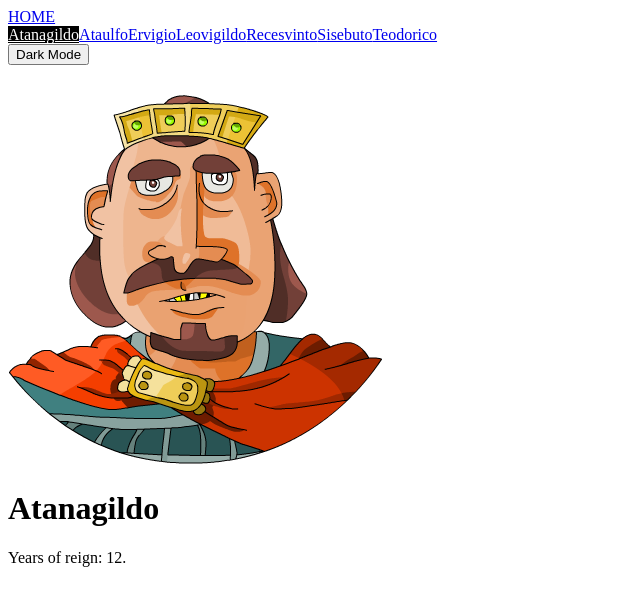
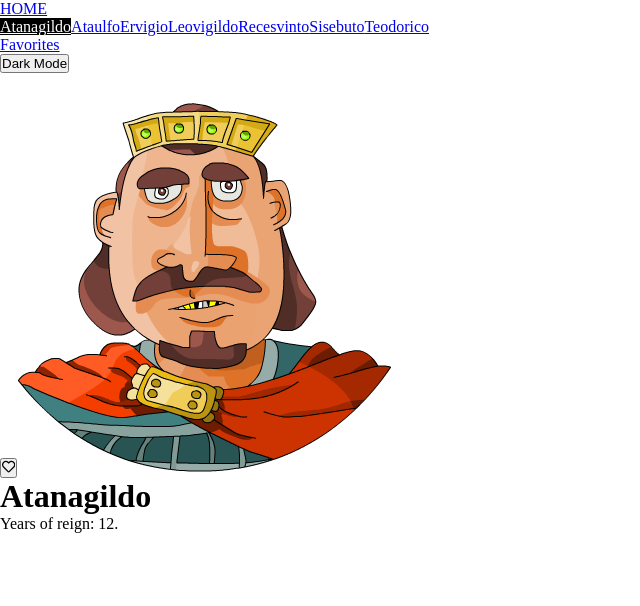
Before and after one commit to d-alejandro-salas/clase-useContext, a React (Vite) app: page /Atanagildo in a window 1280 px wide. Shown: the top 606 px of the page, without its empty margins (0-640 px from the left). Built offline with nearby package versions, Linux system fonts and the light colour scheme.

Commit message:
solucionado el funcionando de favoritos

```diff
--- a/index.html
+++ b/index.html
@@ -9,14 +9,21 @@
     />
     <title>The Tailwind React Kings!</title>
     <style>
+      *,
+      *::before,
+      *::after {
+        box-sizing: border-box;
+        margin: 0;
+        padding: 0;
+      }
       .active {
-        background-color: #000;
+        background-color: #000!important;
         color: #fff;
       }
     </style>
   </head>
-  <body>
-    <div id="root"></div>
+  <body class="m-0 p-0 h-screen">
+    <div id="root" class="m-0 p-0 h-screen"></div>
     <script type="module" src="/src/main.jsx"></script>
   </body>
 </html>
--- a/src/App.jsx
+++ b/src/App.jsx
@@ -5,9 +5,10 @@ import { BrowserRouter, Route, Routes } from 'react-router-dom';
 import "tailwindcss/tailwind.css";
 
 // Components
-import Nav from './components/Nav'; // Navigation component
+import {Nav} from './components/Nav'; // Navigation component
 import LandingPage from './pages/LandingPage'; // Landing page component
 import King from './pages/King'; // King page component
+import Favorites from './pages/Favorites'; // Favorites page component
 
 // Context
 import { ThemeContext } from './contexts/ThemeContextProvider';
@@ -18,10 +19,11 @@ function App() {
   return (
     <BrowserRouter>
       <Nav />
-      <main className={`${darkMode ? "bg-black" : "bg-white"} py-5 h-full`}>
+      <main className={`${darkMode ? "bg-black" : "bg-white"} py-5 min-h-screen`}>
         <Routes>
           <Route path="/" element={<LandingPage />} />
           <Route path="/:id" element={<King />} />
+          <Route path="/favorites" element={<Favorites />} />
         </Routes>
       </main>
     </BrowserRouter>
--- a/src/components/Nav.jsx
+++ b/src/components/Nav.jsx
@@ -1,34 +1,41 @@
 // src/components/Nav.jsx
 
+import { useContext } from 'react';
 import { NavLink } from 'react-router-dom';
 import kingsArray from '../utils/kingsIndex.js';
-import { ModeButton } from './atoms/Button';
+import { ModeButton } from './atoms/Button'; // Importa el botón para cambiar el modo
+import { ThemeContext } from '../contexts/ThemeContextProvider';
 
-function Nav() {
+const Nav = () => {
+  const { darkMode } = useContext(ThemeContext);
+
   return (
-    <nav className="flex justify-between w-full bg-blue-400 p-2 uppercase">
+    <nav className={`flex justify-between w-full ${darkMode ? "bg-gray-800" : "bg-blue-400"} p-2 uppercase`}>
       <div className="flex">
         <NavLink
           to="/"
-          className="flex items-center px-2 text-white hover:bg-sky-400 hover:font-bold"
-        >
+          className={`flex items-center px-2 ${darkMode ? "bg-gray-900" : "bg-blue-600"} text-white hover:${darkMode ? "bg-gray-900" : "bg-sky-400"} hover:font-bold`}>
           HOME
         </NavLink>
         <div className="flex items-center space-x-2">
           {kingsArray.map((king, index) => (
             <NavLink
-              className="text-white no-underline p-2 hover:bg-sky-400 hover:font-bold"
+              className={`text-white no-underline p-2 hover:${darkMode ? "bg-gray-700" : "bg-blue-500"} hover:font-bold`}
               key={index}
-              to={`/${king.name}`}
-            >
+              to={`/${king.name}`}>
               {king.name}
             </NavLink>
           ))}
         </div>
+        <NavLink
+          to="/favorites"
+          className={`flex items-center px-2 ${darkMode ? "bg-gray-900" : "bg-blue-600"} text-white hover:${darkMode ? "bg-gray-900" : "bg-sky-400"} hover:font-bold`}>
+          Favorites
+        </NavLink>
       </div>
       <ModeButton />
     </nav>
   );
 }
 
-export default Nav;
+export { Nav };
--- a/src/components/atoms/Heart.jsx
+++ b/src/components/atoms/Heart.jsx
@@ -1,34 +1,37 @@
-import { useState, useContext } from 'react';
+import { useState, useEffect, useContext } from 'react';
 import { FaHeart, FaRegHeart } from 'react-icons/fa';
-import { FavoritesContext } from '../../contexts/FavoritesContextProvider'; // Import the FavoritesContext
+import { FavoritesContext } from '../../contexts/FavoritesContextProvider';
 
 const Heart = ({ king }) => {
-  const [favorites, setFavorites] = useContext(FavoritesContext);
+  const { favorites, addFavorite , removeFavorite } = useContext(FavoritesContext);
 
-  const [liked, setLiked] = useState(false); // Initialize liked with a boolean value
+  const [liked, setLiked] = useState(false);
+
+  useEffect(() => {
+    const isFavorite = favorites.some((item) => item.id === king.id);
+    setLiked(isFavorite);
+    // 3. Actualización del estado inicial
+    // `useEffect` se ejecuta después de que el componente se haya renderizado.
+    // Verifica si el elemento `king` está en la lista de favoritos y actualiza el estado `liked` en consecuencia.
+  }, [favorites, king.id]);
+  // 4. Dependencias de `useEffect`
+  // `useEffect` se vuelve a ejecutar cada vez que cambian `favorites` o `king.id`.
 
   const handleClick = () => {
-    setLiked(prevStatus => !prevStatus);
-
-
-    //ESTA PORQUERÍA NO FUNCIONA xd
-    if (liked) {
-      // Add the king to favorites when liked
-      setFavorites(prevFavorites => [...prevFavorites, king]);
-    } else {
-      // Remove the king from favorites when unliked
-      setFavorites(prevFavorites => prevFavorites.filter(fav => fav !== king));
-    }
-
-    console.log(favorites)
+    const newLikedState = !liked;
+    setLiked(newLikedState);
+    (newLikedState) ? addFavorite(king) : removeFavorite(king);
+    // 5. Manejo del clic
+    // Cuando el usuario hace clic en el botón, el estado `liked` cambia.
+    // Si `liked` se convierte en `true`, se añade el elemento a los favoritos.
+    // Si `liked` se convierte en `false`, se elimina el elemento de los favoritos.
   };
 
   return (
     <button
       title="Click here to fav!"
       className="text-red-500 absolute top-0 left-0 m-4 text-xl"
-      onClick={handleClick}
-    >
+      onClick={handleClick}>
       {liked ? <FaHeart /> : <FaRegHeart />}
     </button>
   );
--- a/src/main.jsx
+++ b/src/main.jsx
@@ -4,14 +4,14 @@ import React from 'react';
 import ReactDOM from 'react-dom/client';
 import App from './App';
 import { ThemeProvider } from './contexts/ThemeContextProvider';
-import { FavoritesProvider } from './contexts/FavoritesContextProvider';
+import { FavoritesContextProvider } from './contexts/FavoritesContextProvider'; // Importa el nombre correcto
 
 ReactDOM.createRoot(document.getElementById('root')).render(
   <React.StrictMode>
     <ThemeProvider>
-      <FavoritesProvider>
+      <FavoritesContextProvider> {/* Cambia a FavoritesContextProvider */}
         <App />
-      </FavoritesProvider>
+      </FavoritesContextProvider>
     </ThemeProvider>
   </React.StrictMode>
 );
--- /dev/null
+++ b/src/pages/Favorites.jsx
@@ -0,0 +1,44 @@
+// src/pages/Favorites.jsx
+
+import { useContext } from 'react';
+import { Link } from 'react-router-dom';
+import { FavoritesContext } from '../contexts/FavoritesContextProvider';
+import { Heart } from '../components/atoms/Heart';
+import rey_incognito from '../assets/images/rey_incognito.png';
+
+function Favorites() {
+    const { favorites } = useContext(FavoritesContext);
+
+    return (
+        Array.isArray(favorites) && favorites.length > 0
+        ? (
+            <div className="mx-4 grid grid-cols-1 sm:grid-cols-2 md:grid-cols-3 lg:grid-cols-4 gap-4">
+                {favorites.map((king, index) => (
+                    <div key={index} className="mx-auto flex flex-col items-center justify-center relative w-full border border-yellow-500 rounded-xl">
+                        <Heart king={king} />
+                        <Link to={`/${king.name}`} className="w-full flex justify-center mb-2">
+                            <img
+                                src={king.image}
+                                alt={king.name}
+                                title={king.name}
+                                className="w-full h-auto object-cover"
+                            />
+                        </Link>
+                        <h1 className="text-green-500 text-3xl font-extrabold uppercase text-center">
+                            {king.name}
+                        </h1>
+                    </div>
+                ))}
+            </div>
+        )
+        : (
+            <div className="flex flex-col items-center justify-center">
+                <h1 className="text-4xl text-red-500 font-bold mb-4">NO FAVORITES YET</h1>
+                <div className='bg-white p-4'>
+                <img src={rey_incognito} alt="No favorites" className="w-48 h-auto" /></div>
+            </div>
+        )
+    );
+}
+
+export default Favorites;
--- a/src/pages/King.jsx
+++ b/src/pages/King.jsx
@@ -2,6 +2,7 @@
 
 import { useParams } from 'react-router-dom';
 import kingsArray from '../utils/kingsIndex.js';
+import { Heart } from '../components/atoms/Heart'; // Importa el componente Heart
 
 function King() {
   // Obtiene el parámetro 'id' de la URL
@@ -11,12 +12,15 @@ function King() {
   const king = kingsArray.find(king => king.name === id);
 
   return (
-    <div className="flex flex-col items-center">
+    <div className="flex flex-col items-center border border-yellow-500 rounded-xl max-w-max mx-auto">
+      <div className="flex relative">
+        <Heart king={king} />
         <img
           className="mb-4"
           src={king.image}
           alt={id}
         />
+      </div>
       <h1 className="text-red-500 text-3xl font-extrabold uppercase">{id}</h1>
       <p className="text-lg text-blue-500">Years of reign: {king.reign}.</p>
     </div>
--- a/src/pages/LandingPage.jsx
+++ b/src/pages/LandingPage.jsx
@@ -5,12 +5,13 @@ import kingsArray from '../utils/kingsIndex.js';
 import { Heart } from '../components/atoms/Heart';
 
 function LandingPage() {
+
   return (<>
   <h1 className="text-green-500 text-center uppercase mb-8 text-5xl">Visigothic kings</h1>
     <div className="mx-4 grid grid-cols-1 sm:grid-cols-2 md:grid-cols-3 lg:grid-cols-4 gap-4">
       {kingsArray.map((king, index) => (
-        <div key={index} className="flex items-center relative">
-          <Heart king={king.name} /> {/* Asegúrate de que Heart acepte el nombre del rey como prop */}
+        <div key={index} className="flex relative border border-yellow-500 rounded-xl hover:bg-yellow-500 p-2">
+        <Heart king={king} />
         <Link to={`/${king.name}`}>
           <img
             src={king.image}
--- a/src/utils/kingsIndex.js
+++ b/src/utils/kingsIndex.js
@@ -15,6 +15,9 @@ const kingArray = [
   { name: 'Recesvinto', image: Recesvinto, reign: 19 },
   { name: 'Sisebuto', image: Sisebuto, reign: 9 },
   { name: 'Teodorico', image: Teodorico, reign: 33 }
-];
+].map((king, index) => ({
+  id: index + 1,
+  ...king
+}));
 
 export default kingArray;
```
Also changed, not shown: src/contexts/FavoritesContextProvider.jsx (+36 -7 lines), src/assets/images/rey_gatito.png (added). Lines whose indentation alone changed are shown as unchanged.
